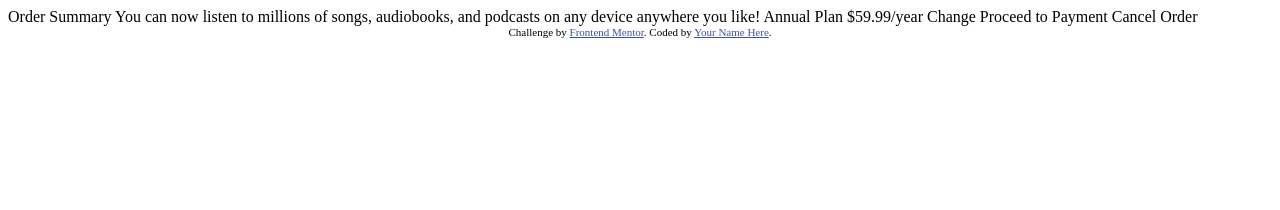
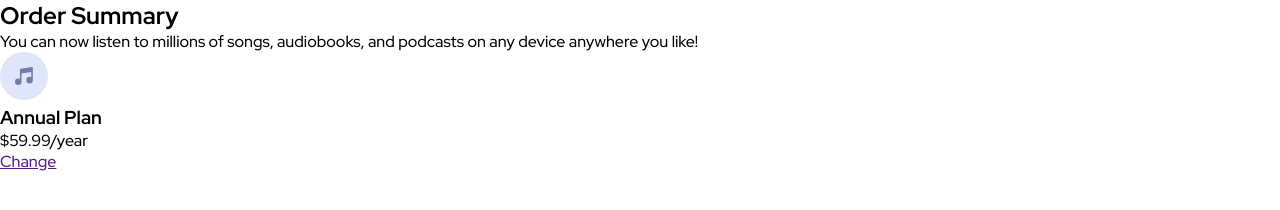
Before and after one commit to RudyRmz/practica-frontendmentor1, a plain HTML site: page order-summary-component-main/index.html in a window 1280 px wide. Drawn offline with Linux system fonts and the light colour scheme.

Commit message:
se agregó el HTML y fuente - colores en CSS

```diff
--- a/order-summary-component-main/index.html
+++ b/order-summary-component-main/index.html
@@ -3,35 +3,34 @@
 <head>
   <meta charset="UTF-8">
   <meta name="viewport" content="width=device-width, initial-scale=1.0"> <!-- displays site properly based on user's device -->
-
   <link rel="icon" type="image/png" sizes="32x32" href="./images/favicon-32x32.png">
-
+  <link rel="stylesheet" href="styles.css">
+  <link rel="preconnect" href="https://fonts.googleapis.com">
+<link rel="preconnect" href="https://fonts.gstatic.com" crossorigin>
+<link href="https://fonts.googleapis.com/css2?family=Red+Hat+Display:wght@500;700;900&display=swap" rel="stylesheet">
   <title>Frontend Mentor | Order summary card</title>
-
-  <!-- Feel free to remove these styles or customise in your own stylesheet 👍 -->
-  <style>
-    .attribution { font-size: 11px; text-align: center; }
-    .attribution a { color: hsl(228, 45%, 44%); }
-  </style>
 </head>
 <body>
 
-  Order Summary
+  <section class="card">
+    <div class="card__text">
+      <h2 class="card__tittle">Order Summary</h2>
+      <p class="card__paragraph">You can now listen to millions of songs, audiobooks, and podcasts on any
+        device anywhere you like!</p>
 
-  You can now listen to millions of songs, audiobooks, and podcasts on any
-  device anywhere you like!
+        <article class="card__plan">
+          <img src="./images/icon-music.svg" class="card__icon" alt="Icono de música">
+          <div class="card__info">
+            <h3 class="card__name">Annual Plan</h3>
+            <p class="card__price">$59.99/year</p>
+            <a href="" class="card__price">Change</a>
+          </div>
+        </article>
 
-  Annual Plan
-  $59.99/year
+        <a class="card__cta" href="Proceed to Payment"></a>
+        <a class="card__cta" href="Cancel Order"></a>
+    </div>
+  </section>
 
-  Change
-
-  Proceed to Payment
-  Cancel Order
-
-  <div class="attribution">
-    Challenge by <a href="https://www.frontendmentor.io?ref=challenge" target="_blank">Frontend Mentor</a>.
-    Coded by <a href="#">Your Name Here</a>.
-  </div>
 </body>
 </html>
--- a/order-summary-component-main/styles.css
+++ b/order-summary-component-main/styles.css
@@ -0,0 +1,16 @@
+:root{
+    --pale-blue: hsl(225, 100%, 94%);
+    --bright-blue: hsl(245, 75%, 52%);
+
+    --very-pale-blue: hsl(225, 100%, 98%);
+    --desaturated-blue: hsl(224, 23%, 55%);
+    --dark-blue: hsl(223, 47%, 23%);
+}
+
+*{
+    margin: 0;
+    box-sizing: border-box;
+}
+body{
+    font-family: 'Red Hat Display', sans-serif;
+}
```
